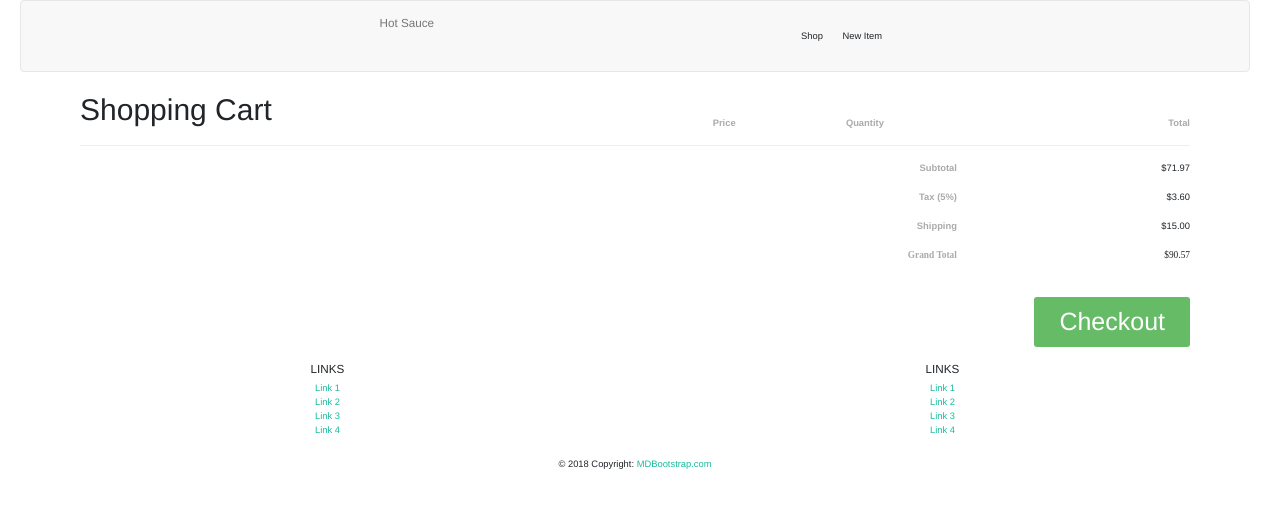
After one commit to anbellouzi/hot-sauce-store, a Flask app: template templates/shopping_cart.html in a window 1280 px wide. The commit adds this page. Shown: the top 510 px of the page. Run offline with Flask 2, Linux system fonts and the light colour scheme; the template is opened without the code that fills it, so the values that code supplies are empty; some libraries are stand-ins or nearby versions.

Commit message:
Added shopping cart, single display page, edit and delete

```diff
--- a/app.py
+++ b/app.py
@@ -8,80 +8,98 @@ from datetime import datetime
 host = os.environ.get('MONGODB_URI', 'mongodb://localhost:27017/HotSauce')
 client = MongoClient(host=f'{host}?retryWrites=false')
 db = client.get_default_database()
-playlists = db.hotsauce
+items = db.hotsauce
+cart = db.cart
+
 # comments = db.comments
 
 app = Flask(__name__)
 
-items = [
-    { 'title': 'Hot sauce', 'description': 'hottest sauce on the planet', 'price': '$100', 'img': 'https://images-na.ssl-images-amazon.com/images/I/71Jsiqz0aiL._SL1500_.jpg' },
-    { 'title': 'Sriratcha', 'description': 'Dont mess with it very hot !', 'price': '$100', 'img': 'https://images-na.ssl-images-amazon.com/images/I/41MuzdQojXL._SX425_.jpg'},
-    { 'title': 'Sriratcha', 'description': 'Dont mess with it very hot !', 'price': '$100', 'img': 'https://images-na.ssl-images-amazon.com/images/I/41MuzdQojXL._SX425_.jpg'},
-    { 'title': 'Sriratcha', 'description': 'Dont mess with it very hot !', 'price': '$100', 'img': 'https://images-na.ssl-images-amazon.com/images/I/41MuzdQojXL._SX425_.jpg'},
-    { 'title': 'Sriratcha', 'description': 'Dont mess with it very hot !', 'price': '$100', 'img': 'https://images-na.ssl-images-amazon.com/images/I/41MuzdQojXL._SX425_.jpg'},
-    { 'title': 'Sriratcha', 'description': 'Dont mess with it very hot !', 'price': '$100', 'img': 'https://images-na.ssl-images-amazon.com/images/I/41MuzdQojXL._SX425_.jpg'}
-]
+# items = [
+#     { 'title': 'Hot sauce', 'description': 'hottest sauce on the planet', 'price': '100', 'img': 'https://images-na.ssl-images-amazon.com/images/I/71Jsiqz0aiL._SL1500_.jpg', 'item_id': '1'},
+#     { 'title': 'Sriratcha', 'description': 'Dont mess with it very hot !', 'price': '100', 'img': 'https://images-na.ssl-images-amazon.com/images/I/41MuzdQojXL._SX425_.jpg', 'item_id': '12'},
+#     { 'title': 'Sriratcha', 'description': 'Dont mess with it very hot !', 'price': '100', 'img': 'https://images-na.ssl-images-amazon.com/images/I/41MuzdQojXL._SX425_.jpg', 'item_id': '123'},
+#     { 'title': 'Sriratcha', 'description': 'Dont mess with it very hot !', 'price': '100', 'img': 'https://images-na.ssl-images-amazon.com/images/I/41MuzdQojXL._SX425_.jpg', 'item_id': '1234'},
+#     { 'title': 'Sriratcha', 'description': 'Dont mess with it very hot !', 'price': '100', 'img': 'https://images-na.ssl-images-amazon.com/images/I/41MuzdQojXL._SX425_.jpg', 'item_id': '12345'},
+#     { 'title': 'Sriratcha', 'description': 'Dont mess with it very hot !', 'price': '100', 'img': 'https://images-na.ssl-images-amazon.com/images/I/41MuzdQojXL._SX425_.jpg', 'item_id': '123456'}
+# ]
 
 @app.route('/')
 def hot_sauce_index():
     """Show all playlists."""
-    return render_template('index.html', items=items)
+    return render_template('index.html', items=items.find())
 
 @app.route('/hotsauce/shop')
 def hot_sauce_show():
     """Show all playlists."""
-    return render_template('show.html', items=items)
+    return render_template('shop.html', items=items.find())
 
-# @app.route('/playlists/new')
-# def playlists_new():
-#     """Create a new playlist."""
-#     return render_template('playlists_new.html', playlist={}, title='New Playlist')
+@app.route('/item/new')
+def playlists_new():
+    """Create a new item."""
+    return render_template('new_item.html', item={}, title='New Item')
+
+@app.route('/items', methods=['POST'])
+def playlists_submit():
+    """Submit a new playlist."""
+    item = {
+        'title': request.form.get('title'),
+        'description': request.form.get('description'),
+        'price': request.form.get('price'),
+        'img': request.form.get('images'),
+        'created_at': datetime.now()
+    }
+    item_id = items.insert_one(item).inserted_id
+    return redirect(url_for('item_display', item_id=item_id))
+
+@app.route('/shop/item/<item_id>', methods=['POST', 'GET'])
+@app.route('/hotsauce/shop/item/<item_id>', methods=['POST', 'GET'])
+def item_display(item_id):
+    """Show a single playlist."""
+    item = items.find_one({'_id': ObjectId(item_id)})
+    # playlist_comments = comments.find({'item_id': ObjectId(item_id)})
+    return render_template('show_single_item.html', items=item)
+
+@app.route('/hotsauce/shop/item/shopping_cart/<item_id>', methods=['POST', 'GET'])
+@app.route('/shop/item/shopping_cart/<item_id>', methods=['POST', 'GET'])
+def shopping_cart(item_id):
+    """Show a single playlist."""
+    item = items.find_one({'_id': ObjectId(item_id)})
+    cart.item = item
+    cart.save(item)
+    cart_items = cart.find()
+
+    return render_template('shopping_cart.html', items=cart_items)
+
+
+@app.route('/items/<item_id>/edit', methods=['POST'])
+def items_edit(item_id):
+    """Show the edit form for a item."""
+    item = items.find_one({'_id': ObjectId(item_id)})
+    return render_template('edit_item.html', item=item, title='Edit Item')
 #
-# @app.route('/playlists', methods=['POST'])
-# def playlists_submit():
-#     """Submit a new playlist."""
-#     playlist = {
-#         'title': request.form.get('title'),
-#         'description': request.form.get('description'),
-#         'videos': request.form.get('videos').split(),
-#         'created_at': datetime.now()
-#     }
-#     print(playlist)
-#     playlist_id = playlists.insert_one(playlist).inserted_id
-#     return redirect(url_for('playlists_show', playlist_id=playlist_id))
-#
-# @app.route('/playlists/<playlist_id>')
-# def playlists_show(playlist_id):
-#     """Show a single playlist."""
-#     playlist = playlists.find_one({'_id': ObjectId(playlist_id)})
-#     playlist_comments = comments.find({'playlist_id': ObjectId(playlist_id)})
-#     return render_template('playlists_show.html', playlist=playlist, comments=playlist_comments)
-#
-# @app.route('/playlists/<playlist_id>/edit')
-# def playlists_edit(playlist_id):
-#     """Show the edit form for a playlist."""
-#     playlist = playlists.find_one({'_id': ObjectId(playlist_id)})
-#     return render_template('playlists_edit.html', playlist=playlist, title='Edit Playlist')
-#
-# @app.route('/playlists/<playlist_id>', methods=['POST'])
-# def playlists_update(playlist_id):
-#     """Submit an edited playlist."""
-#     updated_playlist = {
-#         'title': request.form.get('title'),
-#         'description': request.form.get('description'),
-#         'videos': request.form.get('videos').split(),
-#         'rating': request.form.get('rating')
-#     }
-#     playlists.update_one(
-#         {'_id': ObjectId(playlist_id)},
-#         {'$set': updated_playlist})
-#     return redirect(url_for('playlists_show', playlist_id=playlist_id))
-#
-# @app.route('/playlists/<playlist_id>/delete', methods=['POST'])
-# def playlists_delete(playlist_id):
-#     """Delete one playlist."""
-#     playlists.delete_one({'_id': ObjectId(playlist_id)})
-#     return redirect(url_for('playlists_index'))
+@app.route('/item/<item_id>', methods=['POST'])
+def items_update(item_id):
+    """Submit an edited item."""
+    updated_item = {
+        'title': request.form.get('title'),
+        'description': request.form.get('description'),
+        'price': request.form.get('price'),
+        'img': request.form.get('images'),
+    }
+    items.update_one(
+        {'_id': ObjectId(item_id)},
+        {'$set': updated_item})
+    return redirect(url_for('item_display', item_id=item_id))
+
+
+@app.route('/items/<item_id>/delete', methods=['POST'])
+def item_delete(item_id):
+    """Delete one item."""
+    items.delete_one({'_id': ObjectId(item_id)})
+    return redirect(url_for('hot_sauce_index'))
+
+
 #
 # @app.route('/playlists/comments', methods=['POST'])
 # def comments_new():
--- a/static/css/style.css
+++ b/static/css/style.css
@@ -9,13 +9,13 @@
   text-align: center;
 }
 
-.home_list {
+.home_list, .action_buttons {
   list-style-type: none;
   margin: 0;
   padding: 0;
   overflow: hidden;
 }
-.home_list li {
+.home_list li, .action_buttons li {
   float: left
 }
 blockquote {
@@ -27,3 +27,246 @@ blockquote {
 .btn:hover {
   background-color: #8b0000;
 }
+.action_buttons li {
+  margin: 5px;
+}
+
+
+
+
+/* bootstrap css */
+/* Global settings */
+
+.product-image {
+  float: left;
+  width: 20%;
+}
+
+.product-details {
+  float: left;
+  width: 37%;
+}
+
+.product-price {
+  float: left;
+  width: 12%;
+}
+
+.product-quantity {
+  float: left;
+  width: 10%;
+}
+
+.product-removal {
+  float: left;
+  width: 9%;
+}
+
+.product-line-price {
+  float: left;
+  width: 12%;
+  text-align: right;
+}
+
+/* This is used as the traditional .clearfix class */
+.group:before, .shopping-cart:before, .column-labels:before, .product:before, .totals-item:before,
+.group:after,
+.shopping-cart:after,
+.column-labels:after,
+.product:after,
+.totals-item:after {
+  content: '';
+  display: table;
+}
+
+.group:after, .shopping-cart:after, .column-labels:after, .product:after, .totals-item:after {
+  clear: both;
+}
+
+.group, .shopping-cart, .column-labels, .product, .totals-item {
+  zoom: 1;
+}
+
+/* Apply clearfix in a few places */
+/* Apply dollar signs */
+.product .product-price:before, .product .product-line-price:before, .totals-value:before {
+  content: '$';
+}
+
+/* Body/Header stuff */
+body {
+  padding: 0px 30px 30px 20px;
+  font-family: "HelveticaNeue-Light", "Helvetica Neue Light", "Helvetica Neue", Helvetica, Arial, sans-serif;
+  font-weight: 100;
+}
+
+h1 {
+  font-weight: 100;
+}
+
+label {
+  color: #aaa;
+}
+
+.shopping-cart {
+  margin-top: -45px;
+}
+
+/* Column headers */
+.column-labels label {
+  padding-bottom: 15px;
+  margin-bottom: 15px;
+  border-bottom: 1px solid #eee;
+}
+.column-labels .product-image, .column-labels .product-details, .column-labels .product-removal {
+  text-indent: -9999px;
+}
+
+/* Product entries */
+.product {
+  margin-bottom: 20px;
+  padding-bottom: 10px;
+  border-bottom: 1px solid #eee;
+}
+.product .product-image {
+  text-align: center;
+}
+.product .product-image img {
+  width: 100px;
+}
+.product .product-details .product-title {
+  margin-right: 20px;
+  font-family: "HelveticaNeue-Medium", "Helvetica Neue Medium";
+}
+.product .product-details .product-description {
+  margin: 5px 20px 5px 0;
+  line-height: 1.4em;
+}
+.product .product-quantity input {
+  width: 40px;
+}
+.product .remove-product {
+  border: 0;
+  padding: 4px 8px;
+  background-color: #c66;
+  color: #fff;
+  font-family: "HelveticaNeue-Medium", "Helvetica Neue Medium";
+  font-size: 12px;
+  border-radius: 3px;
+}
+.product .remove-product:hover {
+  background-color: #a44;
+}
+
+/* Totals section */
+.totals .totals-item {
+  float: right;
+  clear: both;
+  width: 100%;
+  margin-bottom: 10px;
+}
+.totals .totals-item label {
+  float: left;
+  clear: both;
+  width: 79%;
+  text-align: right;
+}
+.totals .totals-item .totals-value {
+  float: right;
+  width: 21%;
+  text-align: right;
+}
+.totals .totals-item-total {
+  font-family: "HelveticaNeue-Medium", "Helvetica Neue Medium";
+}
+
+.checkout {
+  float: right;
+  border: 0;
+  margin-top: 20px;
+  padding: 6px 25px;
+  background-color: #6b6;
+  color: #fff;
+  font-size: 25px;
+  border-radius: 3px;
+}
+
+.checkout:hover {
+  background-color: #494;
+}
+
+/* Make adjustments for tablet */
+@media screen and (max-width: 650px) {
+  .shopping-cart {
+    margin: 0;
+    padding-top: 20px;
+    border-top: 1px solid #eee;
+  }
+
+  .column-labels {
+    display: none;
+  }
+
+  .product-image {
+    float: right;
+    width: auto;
+  }
+  .product-image img {
+    margin: 0 0 10px 10px;
+  }
+
+  .product-details {
+    float: none;
+    margin-bottom: 10px;
+    width: auto;
+  }
+
+  .product-price {
+    clear: both;
+    width: 70px;
+  }
+
+  .product-quantity {
+    width: 100px;
+  }
+  .product-quantity input {
+    margin-left: 20px;
+  }
+
+  .product-quantity:before {
+    content: 'x';
+  }
+
+  .product-removal {
+    width: auto;
+  }
+
+  .product-line-price {
+    float: right;
+    width: 70px;
+  }
+}
+/* Make more adjustments for phone */
+@media screen and (max-width: 350px) {
+  .product-removal {
+    float: right;
+  }
+
+  .product-line-price {
+    float: right;
+    clear: left;
+    width: auto;
+    margin-top: 10px;
+  }
+
+  .product .product-line-price:before {
+    content: 'Item Total: $';
+  }
+
+  .totals .totals-item label {
+    width: 60%;
+  }
+  .totals .totals-item .totals-value {
+    width: 40%;
+  }
+}
--- a/templates/partials/navbar.html
+++ b/templates/partials/navbar.html
@@ -9,6 +9,7 @@
         </div>
         <div class='pull-right'>
             <a href='/hotsauce/shop' class='btn btn-default navbar-btn'>Shop</a>
+            <a href='/item/new' class='btn btn-default navbar-btn'>New Item</a>
         </div>
     </div>
 </nav>
--- /dev/null
+++ b/templates/shopping_cart.html
@@ -0,0 +1,62 @@
+{% extends 'base.html' %}
+
+{% block content %}
+
+  <h1>Shopping Cart</h1>
+  <br></br>
+  <div class="shopping-cart">
+
+    <div class="column-labels">
+      <label class="product-image">Image</label>
+      <label class="product-details">Product</label>
+      <label class="product-price">Price</label>
+      <label class="product-quantity">Quantity</label>
+      <label class="product-removal">Remove</label>
+      <label class="product-line-price">Total</label>
+    </div>
+
+{% for item in items %}
+    <div class="product">
+      <div class="product-image">
+        <img src="{{ item.img }}">
+      </div>
+      <div class="product-details">
+        <div class="product-title">{{ item.title }}</div>
+        <p class="product-description"> {{ item.description }}</p>
+      </div>
+      <div class="product-price">{{ item.price }}</div>
+      <div class="product-quantity">
+        <input type="number" value="1" min="1">
+      </div>
+      <div class="product-removal">
+        <button class="remove-product">
+          Remove
+        </button>
+      </div>
+      <div class="product-line-price">{{ item.price }}</div>
+    </div>
+{% endfor %}
+
+    <div class="totals">
+      <div class="totals-item">
+        <label>Subtotal</label>
+        <div class="totals-value" id="cart-subtotal">71.97</div>
+      </div>
+      <div class="totals-item">
+        <label>Tax (5%)</label>
+        <div class="totals-value" id="cart-tax">3.60</div>
+      </div>
+      <div class="totals-item">
+        <label>Shipping</label>
+        <div class="totals-value" id="cart-shipping">15.00</div>
+      </div>
+      <div class="totals-item totals-item-total">
+        <label>Grand Total</label>
+        <div class="totals-value" id="cart-total">90.57</div>
+      </div>
+    </div>
+
+        <button class="checkout">Checkout</button>
+
+  </div>
+{% endblock %}
```
Also changed, not shown: templates/edit_item.html (added, +18 -0 lines), templates/index.html (+1 -19 lines), templates/new_item.html (added, +16 -0 lines), templates/partials/item_form.html (added, +33 -0 lines), templates/shop.html (added, +22 -0 lines), templates/show.html (deleted, +0 -17 lines), templates/show_single_item.html (added, +51 -0 lines), 1 other file.
